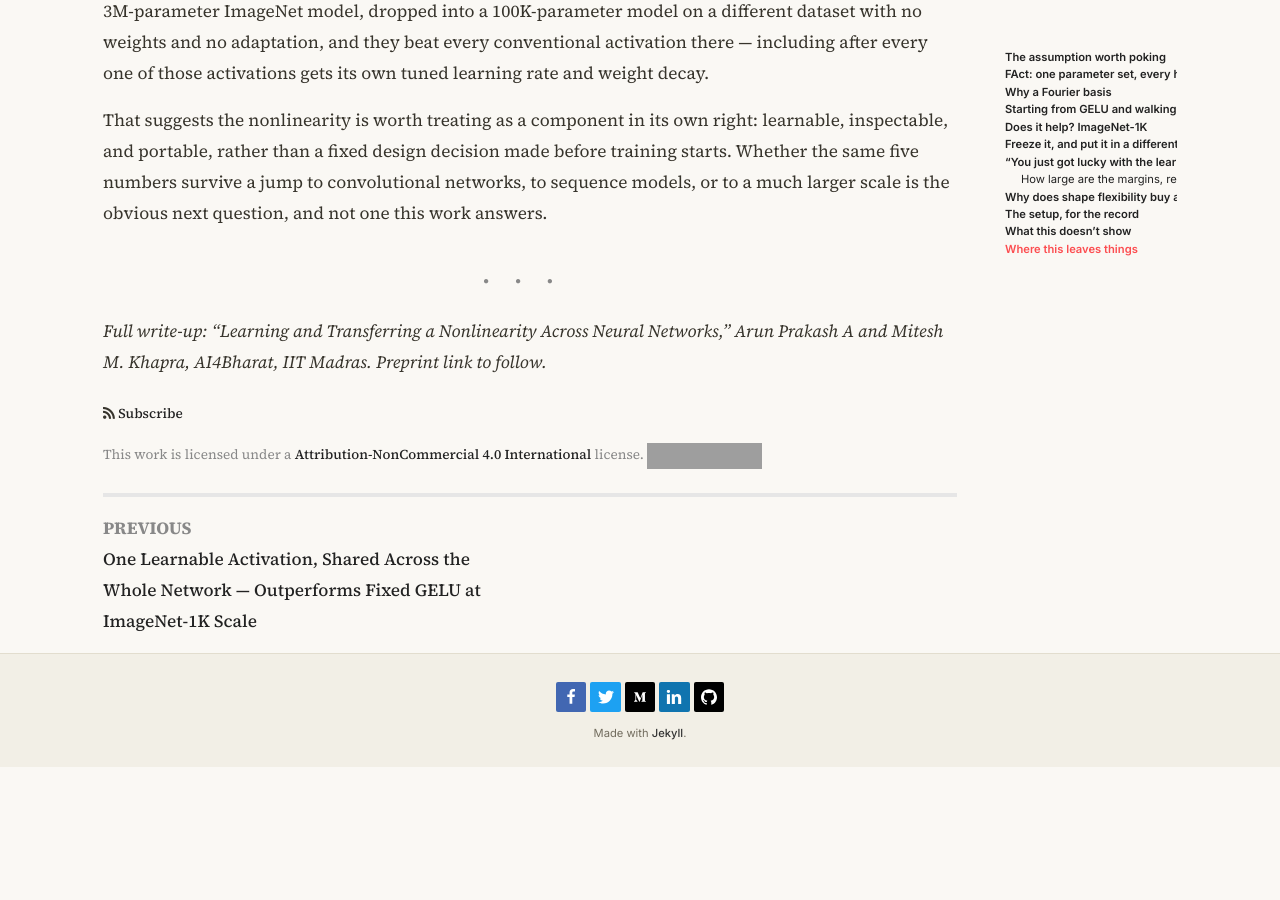
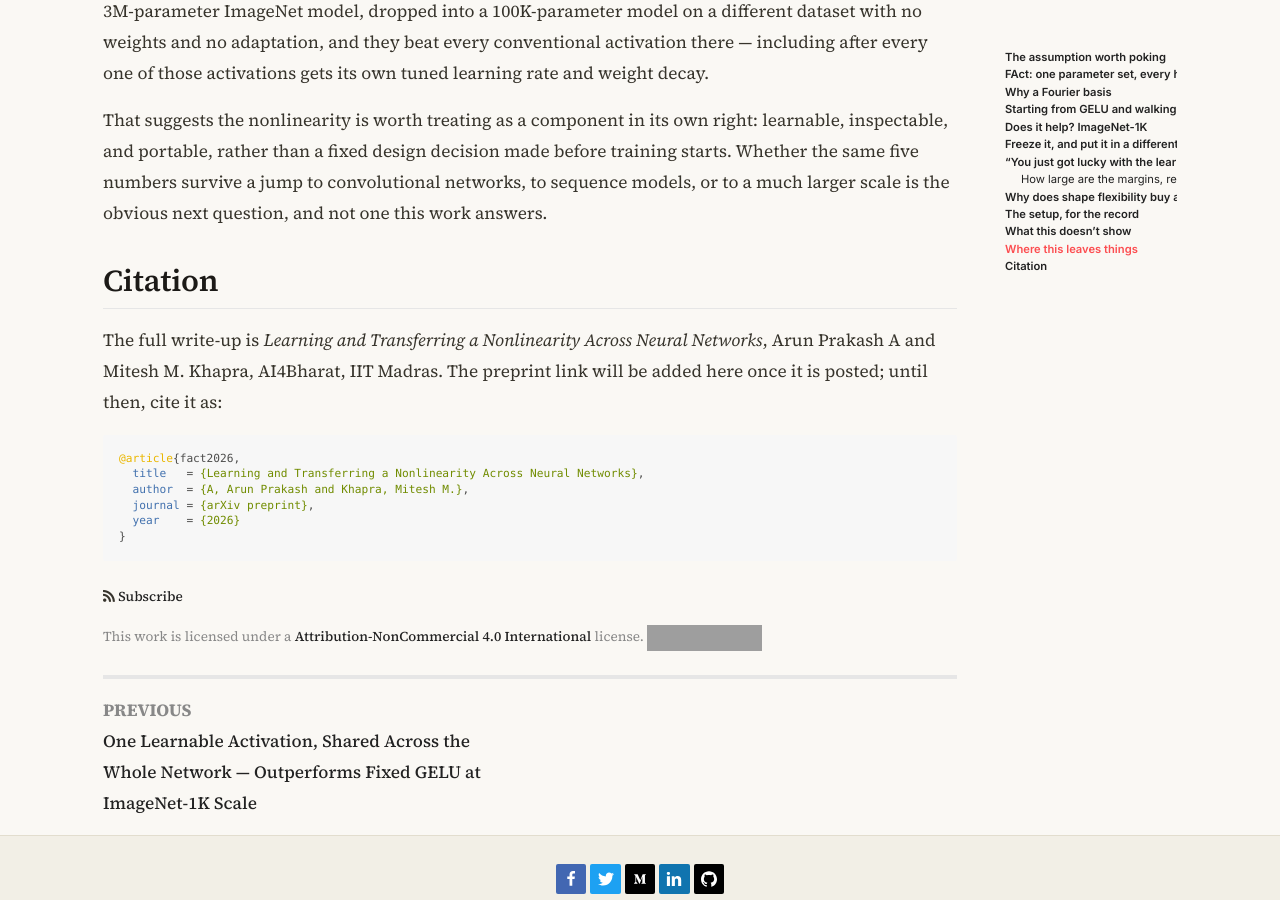
Before and after one commit to Arunprakash-A/Arunprakash-a.github.io, a Jekyll site: the page built from _posts/2026-08-31-we-can-not-only-learn-but-also-transfer-activations.md, in a window 1280 px wide and 900 px high, scrolled down 13842 px. Built offline with Jekyll 4.4.1, drawn with Linux system fonts in a browser that asks for light colours; nearby versions of some CDN libraries; formulas are drawn with MathJax 3; before the commit the page ends 14609 px from its top, so only the background shows below that; grey boxes are pictures that could not be loaded.

Commit message:
Add a citation section with BibTeX to the end of the transfer post
Co-Authored-By: Claude Opus 5 <noreply@anthropic.com>
Claude-Session: https://claude.ai/code/session_01MVwPmspCL5gpKFSgGYVJMR

````diff
--- a/_posts/2026-08-31-we-can-not-only-learn-but-also-transfer-activations.md
+++ b/_posts/2026-08-31-we-can-not-only-learn-but-also-transfer-activations.md
@@ -460,8 +460,17 @@ before training starts. Whether the same five numbers survive a jump to
 convolutional networks, to sequence models, or to a much larger scale is the
 obvious next question, and not one this work answers.
 
----
+## Citation
 
-*Full write-up: "Learning and Transferring a Nonlinearity Across Neural Networks,"
-Arun Prakash A and Mitesh M. Khapra, AI4Bharat, IIT Madras. Preprint link to
-follow.*
+The full write-up is *Learning and Transferring a Nonlinearity Across Neural
+Networks*, Arun Prakash A and Mitesh M. Khapra, AI4Bharat, IIT Madras. The
+preprint link will be added here once it is posted; until then, cite it as:
+
+```bibtex
+@article{fact2026,
+  title   = {Learning and Transferring a Nonlinearity Across Neural Networks},
+  author  = {A, Arun Prakash and Khapra, Mitesh M.},
+  journal = {arXiv preprint},
+  year    = {2026}
+}
+```
````
